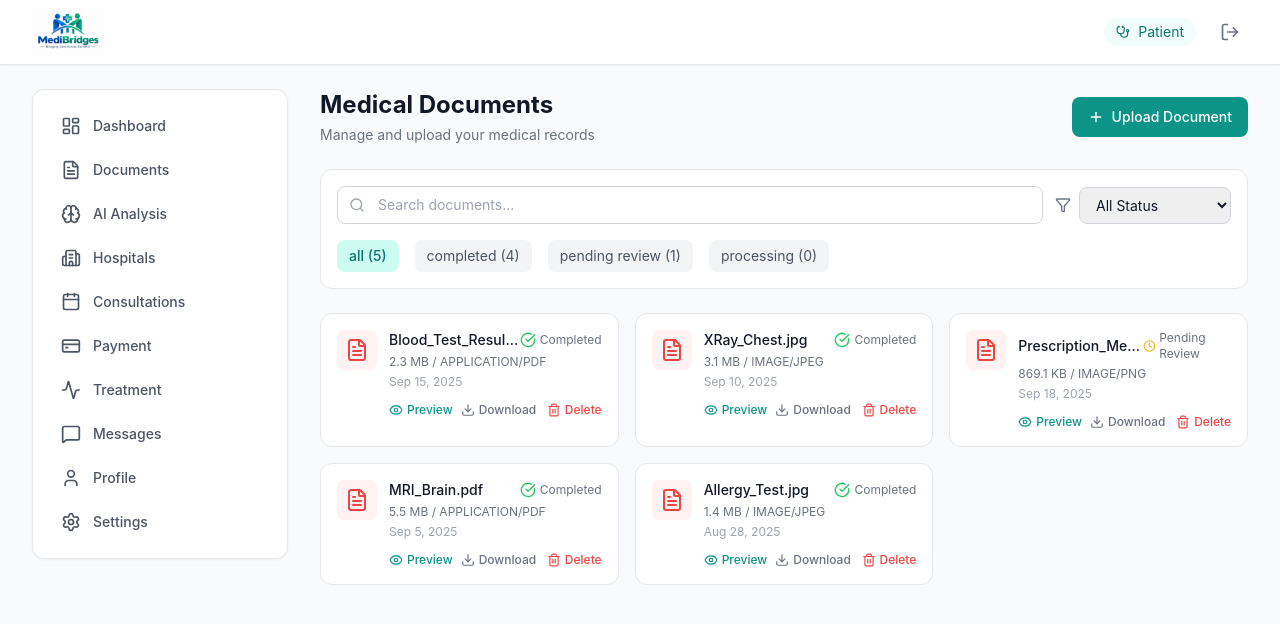
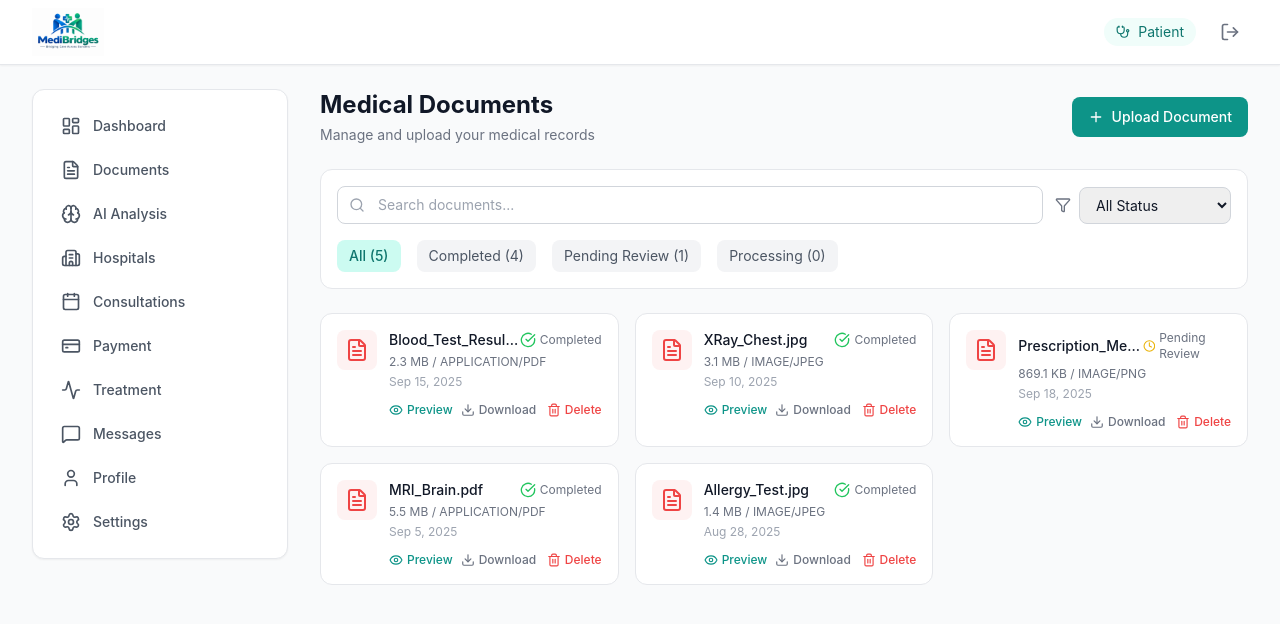
Before and after one commit to pratyushkumarbarik/medBridges, a React (Vite) app: page /dashboard/documents in a window 1280 px wide. Shown: the top 624 px of the page. Built offline with nearby package versions, Linux system fonts and the light colour scheme.

Commit message:
updated MedicalDocumentsPage.tsx

```diff
--- a/src/pages/MedicalDocumentsPage.tsx
+++ b/src/pages/MedicalDocumentsPage.tsx
@@ -5,30 +5,90 @@ import MedicalDocumentCard from '../components/MedicalDocumentCard';
 import ErrorMessage from '../components/ErrorMessage';
 import LoadingSpinner from '../components/LoadingSpinner';
 import ConfirmationModal from '../components/ConfirmationModal';
-import { MedicalDocument, DocumentStatus } from '../types/MedicalDocumentTypes';
+import {
+  MedicalDocument,
+  DocumentStatus,
+} from '../types/MedicalDocumentTypes';
 
 export default function MedicalDocumentsPage() {
   const [documents, setDocuments] = useState<MedicalDocument[]>([
-    { id: 'doc_001', fileName: 'Blood_Test_Results.pdf', fileSize: 2450000, fileType: 'application/pdf', fileUrl: '#', uploadDate: '2025-09-15T10:00:00Z', status: 'completed', uploadProgress: 100 },
-    { id: 'doc_002', fileName: 'XRay_Chest.jpg', fileSize: 3200000, fileType: 'image/jpeg', fileUrl: '#', uploadDate: '2025-09-10T08:00:00Z', status: 'completed', uploadProgress: 100 },
-    { id: 'doc_003', fileName: 'Prescription_Meds.png', fileSize: 890000, fileType: 'image/png', fileUrl: '#', uploadDate: '2025-09-18T14:00:00Z', status: 'pending_review', uploadProgress: 100 },
-    { id: 'doc_004', fileName: 'MRI_Brain.pdf', fileSize: 5800000, fileType: 'application/pdf', fileUrl: '#', uploadDate: '2025-09-05T09:00:00Z', status: 'completed', uploadProgress: 100 },
-    { id: 'doc_005', fileName: 'Allergy_Test.jpg', fileSize: 1500000, fileType: 'image/jpeg', fileUrl: '#', uploadDate: '2025-08-28T11:00:00Z', status: 'completed', uploadProgress: 100 },
+    {
+      id: 'doc_001',
+      fileName: 'Blood_Test_Results.pdf',
+      fileSize: 2450000,
+      fileType: 'application/pdf',
+      fileUrl: '#',
+      uploadDate: '2025-09-15T10:00:00Z',
+      status: 'completed',
+      uploadProgress: 100,
+    },
+    {
+      id: 'doc_002',
+      fileName: 'XRay_Chest.jpg',
+      fileSize: 3200000,
+      fileType: 'image/jpeg',
+      fileUrl: '#',
+      uploadDate: '2025-09-10T08:00:00Z',
+      status: 'completed',
+      uploadProgress: 100,
+    },
+    {
+      id: 'doc_003',
+      fileName: 'Prescription_Meds.png',
+      fileSize: 890000,
+      fileType: 'image/png',
+      fileUrl: '#',
+      uploadDate: '2025-09-18T14:00:00Z',
+      status: 'pending_review',
+      uploadProgress: 100,
+    },
+    {
+      id: 'doc_004',
+      fileName: 'MRI_Brain.pdf',
+      fileSize: 5800000,
+      fileType: 'application/pdf',
+      fileUrl: '#',
+      uploadDate: '2025-09-05T09:00:00Z',
+      status: 'completed',
+      uploadProgress: 100,
+    },
+    {
+      id: 'doc_005',
+      fileName: 'Allergy_Test.jpg',
+      fileSize: 1500000,
+      fileType: 'image/jpeg',
+      fileUrl: '#',
+      uploadDate: '2025-08-28T11:00:00Z',
+      status: 'completed',
+      uploadProgress: 100,
+    },
   ]);
+
   const [searchQuery, setSearchQuery] = useState('');
   const [statusFilter, setStatusFilter] = useState<string>('all');
   const [showUpload, setShowUpload] = useState(false);
   const [loading, setLoading] = useState(false);
   const [error, setError] = useState('');
-  const [deleteConfirm, setDeleteConfirm] = useState<{ open: boolean; id: string | null }>({ open: false, id: null });
+
+  const [deleteConfirm, setDeleteConfirm] = useState<{
+    open: boolean;
+    id: string | null;
+  }>({
+    open: false,
+    id: null,
+  });
+
   const [previewDoc, setPreviewDoc] = useState<MedicalDocument | null>(null);
 
   const handleUpload = async (files: File[]) => {
     setLoading(true);
     setError('');
-    await new Promise((r) => setTimeout(r, 1500));
-    const newDocs: MedicalDocument[] = files.map((file, i) => ({
-      id: `doc_${Date.now()}_${i}`,
+
+    try {
+      await new Promise((resolve) => setTimeout(resolve, 1500));
+
+      const newDocs: MedicalDocument[] = files.map((file, index) => ({
+        id: `doc_${Date.now()}_${index}`,
         fileName: file.name,
         fileSize: file.size,
         fileType: file.type,
@@ -37,63 +97,111 @@ export default function MedicalDocumentsPage() {
         status: 'completed' as DocumentStatus,
         uploadProgress: 100,
       }));
-    setDocuments((prev) => [...newDocs, ...prev]);
+
+      setDocuments((previousDocuments) => [
+        ...newDocs,
+        ...previousDocuments,
+      ]);
+
+      setShowUpload(false);
+    } catch {
+      setError('Failed to upload documents. Please try again.');
+    } finally {
       setLoading(false);
-    setShowUpload(false);
+    }
   };
 
   const handleDelete = (id: string) => {
-    setDocuments((prev) => prev.filter((d) => d.id !== id));
-    setDeleteConfirm({ open: false, id: null });
+    setDocuments((previousDocuments) =>
+      previousDocuments.filter((document) => document.id !== id)
+    );
+
+    setDeleteConfirm({
+      open: false,
+      id: null,
+    });
   };
 
-  const filteredDocs = documents.filter((doc) => {
-    const matchesSearch = doc.fileName.toLowerCase().includes(searchQuery.toLowerCase());
-    const matchesStatus = statusFilter === 'all' || doc.status === statusFilter;
+  const filteredDocs = documents.filter((document) => {
+    const matchesSearch = document.fileName
+      .toLowerCase()
+      .includes(searchQuery.toLowerCase());
+
+    const matchesStatus =
+      statusFilter === 'all' || document.status === statusFilter;
+
     return matchesSearch && matchesStatus;
   });
 
   const statusCounts = {
     all: documents.length,
-    completed: documents.filter((d) => d.status === 'completed').length,
-    pending_review: documents.filter((d) => d.status === 'pending_review').length,
-    processing: documents.filter((d) => d.status === 'processing').length,
+    completed: documents.filter(
+      (document) => document.status === 'completed'
+    ).length,
+    pending_review: documents.filter(
+      (document) => document.status === 'pending_review'
+    ).length,
+    processing: documents.filter(
+      (document) => document.status === 'processing'
+    ).length,
   };
 
   return (
     <div className="space-y-6">
-      <div className="flex flex-col sm:flex-row items-start sm:items-center justify-between gap-4">
+      {/* Header */}
+      <div className="flex flex-col items-start justify-between gap-4 sm:flex-row sm:items-center">
         <div>
-          <h1 className="text-2xl font-bold text-gray-900">Medical Documents</h1>
-          <p className="text-sm text-gray-500 mt-1">Manage and upload your medical records</p>
+          <h1 className="text-2xl font-bold text-gray-900">
+            Medical Documents
+          </h1>
+          <p className="mt-1 text-sm text-gray-500">
+            Manage and upload your medical records
+          </p>
         </div>
-        <button onClick={() => setShowUpload(true)} className="bg-teal-600 text-white px-4 py-2.5 rounded-lg font-medium hover:bg-teal-700 transition-colors flex items-center gap-2 text-sm">
-          <Plus className="w-4 h-4" />
+
+        <button
+          onClick={() => {
+            setError('');
+            setShowUpload(true);
+          }}
+          className="flex items-center gap-2 rounded-lg bg-teal-600 px-4 py-2.5 text-sm font-medium text-white transition-colors hover:bg-teal-700"
+        >
+          <Plus className="h-4 w-4" />
           Upload Document
         </button>
       </div>
 
-      {error && <ErrorMessage message={error} type="error" onDismiss={() => setError('')} />}
+      {/* Error Message */}
+      {error && (
+        <ErrorMessage
+          message={error}
+          type="error"
+          onDismiss={() => setError('')}
+        />
+      )}
 
       {/* Filters */}
-      <div className="bg-white border border-gray-200 rounded-xl p-4">
-        <div className="flex flex-col sm:flex-row gap-3">
+      <div className="rounded-xl border border-gray-200 bg-white p-4">
+        <div className="flex flex-col gap-3 sm:flex-row">
           <div className="relative flex-1">
-            <Search className="absolute left-3 top-1/2 -translate-y-1/2 w-4 h-4 text-gray-400" />
+            <Search className="absolute left-3 top-1/2 h-4 w-4 -translate-y-1/2 text-gray-400" />
+
             <input
               type="text"
               placeholder="Search documents..."
               value={searchQuery}
-              onChange={(e) => setSearchQuery(e.target.value)}
-              className="w-full pl-10 pr-4 py-2 border border-gray-300 rounded-lg text-sm focus:ring-2 focus:ring-teal-500 focus:border-teal-500"
+              onChange={(event) => setSearchQuery(event.target.value)}
+              className="w-full rounded-lg border border-gray-300 py-2 pl-10 pr-4 text-sm focus:border-teal-500 focus:ring-2 focus:ring-teal-500"
             />
           </div>
+
           <div className="flex items-center gap-2">
-            <Filter className="w-4 h-4 text-gray-500" />
+            <Filter className="h-4 w-4 text-gray-500" />
+
             <select
               value={statusFilter}
-              onChange={(e) => setStatusFilter(e.target.value)}
-              className="px-3 py-2 border border-gray-300 rounded-lg text-sm focus:ring-2 focus:ring-teal-500 focus:border-teal-500"
+              onChange={(event) => setStatusFilter(event.target.value)}
+              className="rounded-lg border border-gray-300 px-3 py-2 text-sm focus:border-teal-500 focus:ring-2 focus:ring-teal-500"
             >
               <option value="all">All Status</option>
               <option value="completed">Completed</option>
@@ -105,13 +213,15 @@ export default function MedicalDocumentsPage() {
         </div>
 
         {/* Status Tabs */}
-        <div className="flex gap-4 mt-4">
+        <div className="mt-4 flex flex-wrap gap-4">
           {Object.entries(statusCounts).map(([key, count]) => (
             <button
               key={key}
               onClick={() => setStatusFilter(key)}
-              className={`text-sm px-3 py-1.5 rounded-lg transition-colors ${
-                statusFilter === key ? 'bg-teal-100 text-teal-700 font-medium' : 'bg-gray-100 text-gray-600 hover:bg-gray-200'
+              className={`rounded-lg px-3 py-1.5 text-sm capitalize transition-colors ${
+                statusFilter === key
+                  ? 'bg-teal-100 font-medium text-teal-700'
+                  : 'bg-gray-100 text-gray-600 hover:bg-gray-200'
               }`}
             >
               {key.replace('_', ' ')} ({count})
@@ -126,18 +236,27 @@ export default function MedicalDocumentsPage() {
           <LoadingSpinner size="lg" text="Uploading documents..." />
         </div>
       ) : filteredDocs.length === 0 ? (
-        <div className="bg-white border border-gray-200 rounded-xl p-12 text-center">
-          <p className="text-gray-400 mb-2">No documents found</p>
-          <p className="text-sm text-gray-400">Upload your medical documents to get started</p>
+        <div className="rounded-xl border border-gray-200 bg-white p-12 text-center">
+          <p className="mb-2 text-gray-400">No documents found</p>
+          <p className="text-sm text-gray-400">
+            Upload your medical documents to get started
+          </p>
         </div>
       ) : (
-        <div className="grid sm:grid-cols-2 lg:grid-cols-3 gap-4">
-          {filteredDocs.map((doc) => (
+        <div className="grid gap-4 sm:grid-cols-2 lg:grid-cols-3">
+          {filteredDocs.map((document) => (
             <MedicalDocumentCard
-              key={doc.id}
-              document={doc}
-              onPreview={(d) => setPreviewDoc(d)}
-              onDelete={(id) => setDeleteConfirm({ open: true, id })}
+              key={document.id}
+              document={document}
+              onPreview={(selectedDocument) =>
+                setPreviewDoc(selectedDocument)
+              }
+              onDelete={(id) =>
+                setDeleteConfirm({
+                  open: true,
+                  id,
+                })
+              }
             />
           ))}
         </div>
@@ -146,13 +265,41 @@ export default function MedicalDocumentsPage() {
       {/* Upload Modal */}
       {showUpload && (
         <div className="fixed inset-0 z-50 flex items-center justify-center">
-          <div className="absolute inset-0 bg-black/50" onClick={() => setShowUpload(false)} />
-          <div className="relative bg-white rounded-xl shadow-xl p-6 max-w-md w-full mx-4">
-            <h3 className="text-lg font-semibold text-gray-900 mb-4">Upload Document</h3>
+          <div
+            className="absolute inset-0 bg-black/50"
+            onClick={() => {
+              setShowUpload(false);
+              setError('');
+            }}
+          />
+
+          <div className="relative mx-4 w-full max-w-md rounded-xl bg-white p-6 shadow-xl">
+            <h3 className="mb-4 text-lg font-semibold text-gray-900">
+              Upload Document
+            </h3>
+
             <FileUpload onUpload={handleUpload} />
-            {error && <ErrorMessage message={error} type="error" className="mt-3" />}
-            <div className="flex justify-end mt-4">
-              <button onClick={() => setShowUpload(false)} className="px-4 py-2 text-sm text-gray-600 hover:bg-gray-50 rounded-lg">Cancel</button>
+
+            {error && (
+              <div className="mt-3">
+                <ErrorMessage
+                  message={error}
+                  type="error"
+                  onDismiss={() => setError('')}
+                />
+              </div>
+            )}
+
+            <div className="mt-4 flex justify-end">
+              <button
+                onClick={() => {
+                  setShowUpload(false);
+                  setError('');
+                }}
+                className="rounded-lg px-4 py-2 text-sm text-gray-600 hover:bg-gray-50"
+              >
+                Cancel
+              </button>
             </div>
           </div>
         </div>
@@ -164,23 +311,51 @@ export default function MedicalDocumentsPage() {
         title="Delete Document"
         message="Are you sure you want to delete this document? This action cannot be undone."
         confirmText="Delete"
-        onConfirm={() => deleteConfirm.id && handleDelete(deleteConfirm.id)}
-        onCancel={() => setDeleteConfirm({ open: false, id: null })}
+        onConfirm={() => {
+          if (deleteConfirm.id) {
+            handleDelete(deleteConfirm.id);
+          }
+        }}
+        onCancel={() =>
+          setDeleteConfirm({
+            open: false,
+            id: null,
+          })
+        }
         variant="danger"
       />
 
       {/* Preview Modal */}
       {previewDoc && (
         <div className="fixed inset-0 z-50 flex items-center justify-center">
-          <div className="absolute inset-0 bg-black/50" onClick={() => setPreviewDoc(null)} />
-          <div className="relative bg-white rounded-xl shadow-xl p-6 max-w-lg w-full mx-4">
-            <h3 className="font-semibold text-gray-900 mb-2">{previewDoc.fileName}</h3>
-            <p className="text-sm text-gray-500 mb-4">{previewDoc.fileType.toUpperCase()} &middot; {(previewDoc.fileSize / 1024).toFixed(1)} KB</p>
-            <div className="bg-gray-100 rounded-lg p-8 text-center">
-              <p className="text-gray-400 text-sm">Preview not available for this file type</p>
+          <div
+            className="absolute inset-0 bg-black/50"
+            onClick={() => setPreviewDoc(null)}
+          />
+
+          <div className="relative mx-4 w-full max-w-lg rounded-xl bg-white p-6 shadow-xl">
+            <h3 className="mb-2 font-semibold text-gray-900">
+              {previewDoc.fileName}
+            </h3>
+
+            <p className="mb-4 text-sm text-gray-500">
+              {previewDoc.fileType.toUpperCase()} &middot;{' '}
+              {(previewDoc.fileSize / 1024).toFixed(1)} KB
+            </p>
+
+            <div className="rounded-lg bg-gray-100 p-8 text-center">
+              <p className="text-sm text-gray-400">
+                Preview not available for this file type
+              </p>
             </div>
-            <div className="flex justify-end mt-4">
-              <button onClick={() => setPreviewDoc(null)} className="px-4 py-2 bg-teal-600 text-white rounded-lg text-sm font-medium">Close</button>
+
+            <div className="mt-4 flex justify-end">
+              <button
+                onClick={() => setPreviewDoc(null)}
+                className="rounded-lg bg-teal-600 px-4 py-2 text-sm font-medium text-white"
+              >
+                Close
+              </button>
             </div>
           </div>
         </div>
```
Lines whose indentation alone changed are shown as unchanged.
